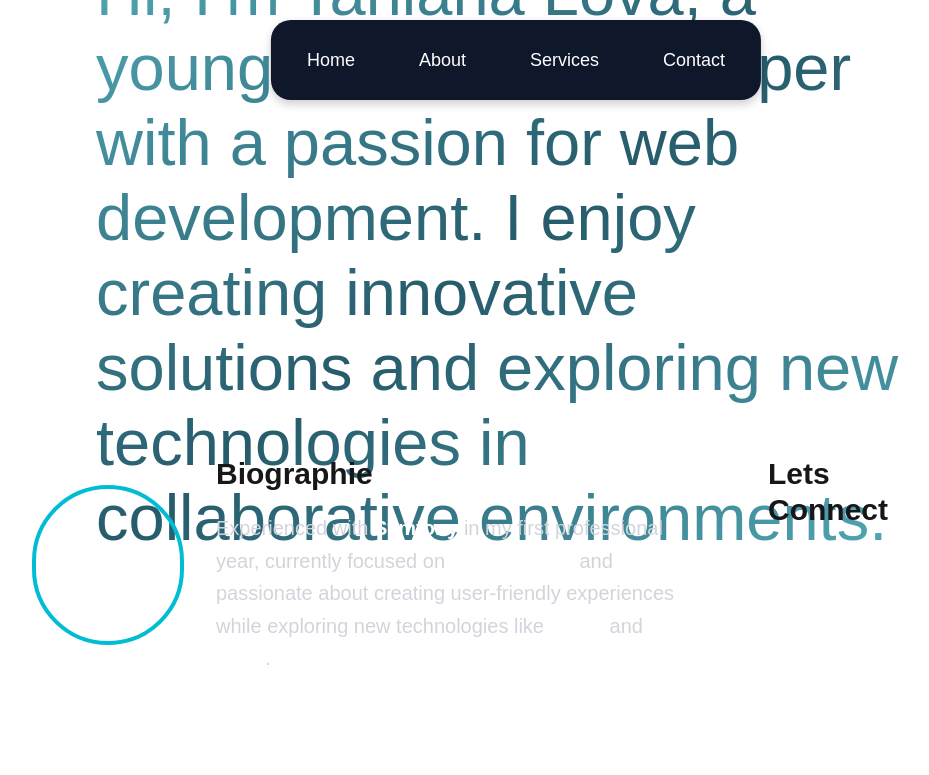
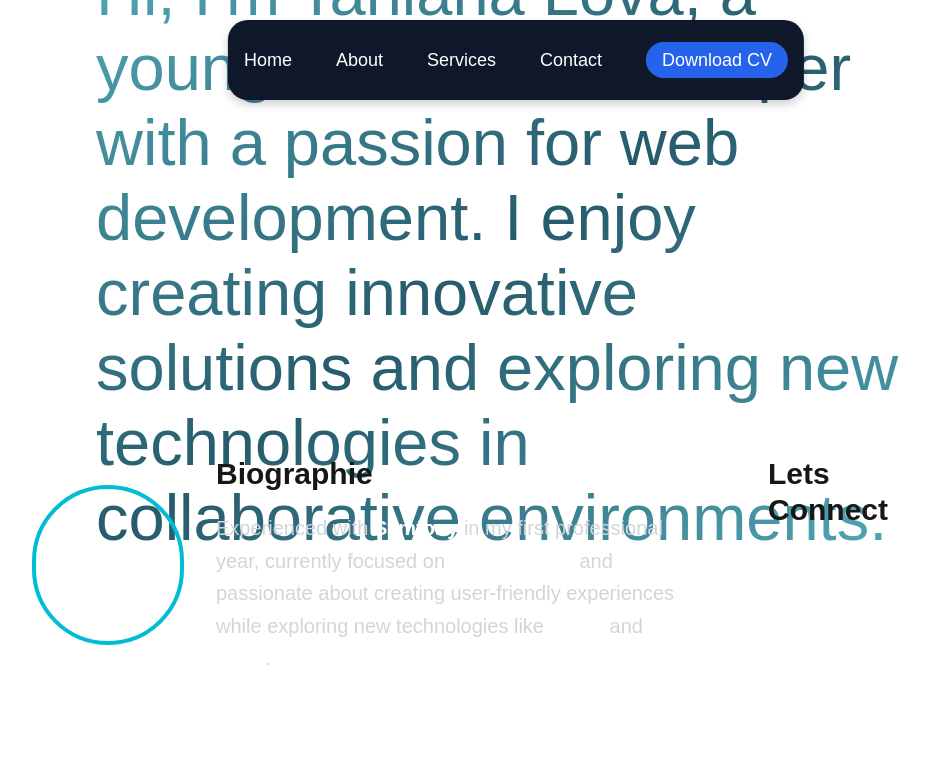
Before and after one commit to Mukkun007/PORTFOLIO-LOVA, a Next.js app: page / in a window 1280 px wide. Shown: the top 775 px of the page, without its empty margins (124-1053 px from the left). Built offline with nearby package versions, Linux system fonts and the light colour scheme.

Commit message:
Download CV

```diff
--- a/src/app/globals.css
+++ b/src/app/globals.css
@@ -19,7 +19,7 @@ html {
   scroll-behavior: smooth;
 }
 
-div.relative {
+div.pagge {
   padding-top: 100px; /* Valeur qui correspond à la hauteur de la navbar */
 }
 
@@ -43,49 +43,27 @@ nav {
   transition: box-shadow 0.3s ease; /* Transition pour l'ombre douce */
 }
 
-/* Logo */
-nav .logo {
-  letter-spacing: 2px;
-  flex-basis: 50%;
-  flex-grow: 1;
-  text-align: left;
-  margin-left: 20px;
-}
-
-nav .logo h1 {
-  color: #fff;
-  font-size: 40px; /* Ajuste la taille du texte */
-  font-weight: lighter;
-}
-
 /* Liste de liens */
 nav ul {
   display: flex;
   list-style: none;
   padding: 0;
   margin: 0;
-  flex-basis: 50%;
+  gap: 20px; /* Moins d'espace entre les éléments */
   justify-content: flex-end;
-  margin-right: 20px;
-  gap: 40px;
 }
 
-nav ul li {
-  margin-left: 20px;
-}
-
+/* Lien */
 nav ul li a {
   color: white;
   text-decoration: none;
   font-weight: lighter;
   font-size: 18px; /* Ajuste la taille du texte */
   transition: color 0.3s ease;
-  margin-bottom: 5px;
 }
 
 nav ul li a:hover {
   text-decoration: underline;
-  /* color: #ff495d; */
   color: #00bcd4;
 }
 
--- a/src/app/page.tsx
+++ b/src/app/page.tsx
@@ -8,7 +8,7 @@ import Code from "@/components/Code";
 
 export default function Page() {
   return (
-    <div className="relative">
+    <div className="pagge">
       <CursorLight />
       <Header />
       <Home />
--- a/src/components/Header.tsx
+++ b/src/components/Header.tsx
@@ -1,11 +1,6 @@
 const Header = () => {
   return (
-    <nav className="flex justify-between items-center p-4">
-      {/* <div className="logo">
-        <h1 className="text-4xl font-semibold">
-          Lova <span className="text-[#265b6b]">.</span>
-        </h1>
-      </div> */}
+    <nav className="flex justify-between items-center p-4 max-w-4xl mx-auto">
       <ul className="flex space-x-6">
         <li>
           <a href="#">Home</a>
@@ -19,6 +14,16 @@ const Header = () => {
         <li>
           <a href="#">Contact</a>
         </li>
+        {/* Nouveau bouton pour télécharger le CV */}
+        <li>
+          <a
+            href="/CV/Curriculum Vitae - LOVA.pdf" // Remplace le chemin avec l'URL réelle de ton CV
+            download="Lova_CV" // Nom du fichier lors du téléchargement
+            className="text-white bg-blue-600 hover:bg-blue-700 py-2 px-4 rounded-full transition-all duration-300"
+          >
+            Download CV
+          </a>
+        </li>
       </ul>
     </nav>
   );
```
Also changed, not shown: 1 other file (tests, documents, lock files or other folders).
